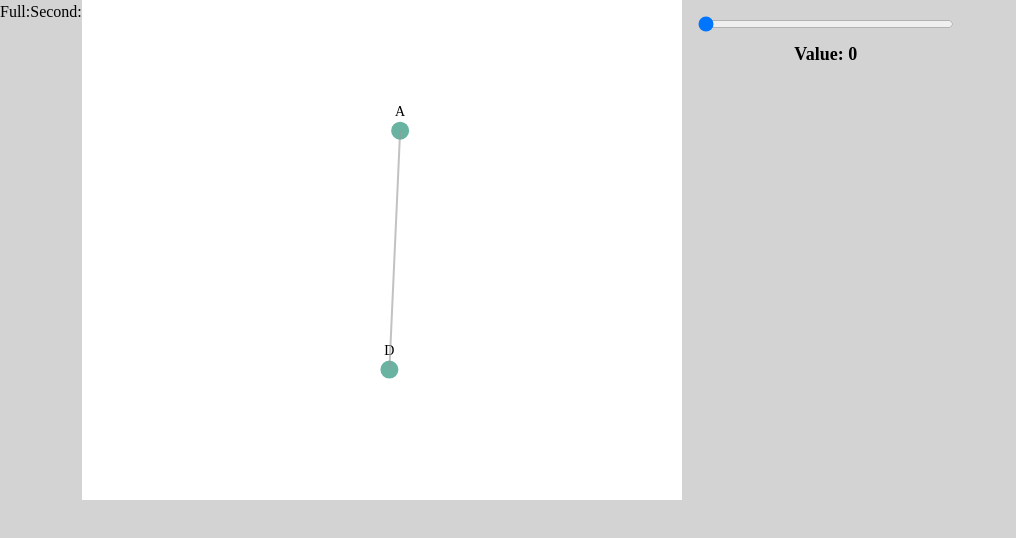
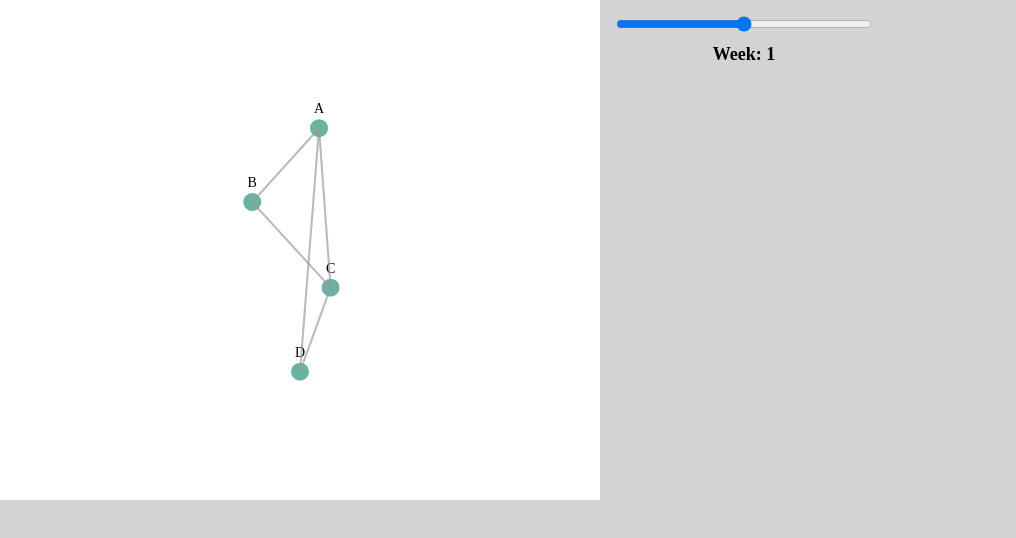
Before and after one commit to maxluetkemeyer/processes_dynamic_frontend_js, a Next.js app: page / in a window 1280 px wide. Shown: the top 538 px of the page, without its empty margins (0-1016 px from the left). Built offline with nearby package versions, Linux system fonts and the light colour scheme.

Commit message:
update graph component styles and add interval for step updates

```diff
--- a/src/app/_components/graph.ts
+++ b/src/app/_components/graph.ts
@@ -26,7 +26,7 @@ function doD3(
       d3
         .forceLink(links)
         .id((d) => d.id)
-        .distance(100),
+        .distance(110),
     )
     .force("charge", d3.forceManyBody().strength(-300))
     .force("x", d3.forceX(width / 2)) // Center horizontally
@@ -45,7 +45,7 @@ function doD3(
     .data(links)
     .enter()
     .append("line")
-    .attr("class", "link");
+    .attr("class", "link my-disabled");
 
   // Draw nodes
   const svgNodes = svg
@@ -53,17 +53,17 @@ function doD3(
     .data(nodes)
     .enter()
     .append("circle")
-    .attr("class", "node")
+    .attr("class", "node my-disabled")
     .attr("r", 10);
 
   // Add labels
-  const label = svg
-    .selectAll("text")
-    .data(nodes)
-    .enter()
-    .append("text")
-    .attr("dy", -15)
-    .text((d) => d.id);
+  // const label = svg
+  //   .selectAll("text")
+  //   .data(nodes)
+  //   .enter()
+  //   .append("text")
+  //   .attr("dy", -15)
+  //   .text((d) => d.id);
 
   // Function to update positions
   function ticked() {
@@ -75,7 +75,7 @@ function doD3(
 
     svgNodes.attr("cx", (d) => d.x).attr("cy", (d) => d.y);
 
-    label.attr("x", (d) => d.x).attr("y", (d) => d.y);
+    //label.attr("x", (d) => d.x).attr("y", (d) => d.y);
   }
 }
 
--- a/src/app/page.tsx
+++ b/src/app/page.tsx
@@ -19,18 +19,26 @@ export default function Home() {
 
   //useEffect(() => drawPartial(svg1, nodes), [svg1, nodes]);
 
+  useEffect(() => {
+    const timer = setInterval(() => {
+      setStep((prev) => (prev < 2 ? prev + 1 : 0));
+    }, 1000);
+
+    return () => clearInterval(timer); // Cleanup interval on component unmount
+  });
+
   return (
     <main>
-      <p>Full:</p>
+      {/* <p>Full:</p>
       <svg
         ref={svg0}
         width="600"
         height="500"
-        style={{ display: "none" }}
-      ></svg>
-      <p>Second:</p>
+        style={{ display: "block" }}
+      ></svg> */}
+      {/* <p>Second:</p> */}
 
-      <svg width="600" height="500">
+      <svg ref={svg0} width="600" height="500">
         {getCurrentNodes(nodes, step).map((node, index) => (
           <React.Fragment key={"myfragment" + index}>
             <circle
@@ -71,7 +79,7 @@ export default function Home() {
           onChange={(e) => setStep(parseInt(e.target.value, 10))}
           className="w-64"
         />
-        <span className="mt-2 text-lg font-semibold">Value: {step}</span>
+        <span className="mt-2 text-lg font-semibold">Week: {step}</span>
       </div>
     </main>
   );
--- a/src/styles/globals.css
+++ b/src/styles/globals.css
@@ -27,3 +27,8 @@ text {
     text-anchor: middle;
     fill: black;
 }
+
+.my-disabled {
+    fill-opacity: 0.2;
+    stroke-opacity: 0.2;
+}
```
